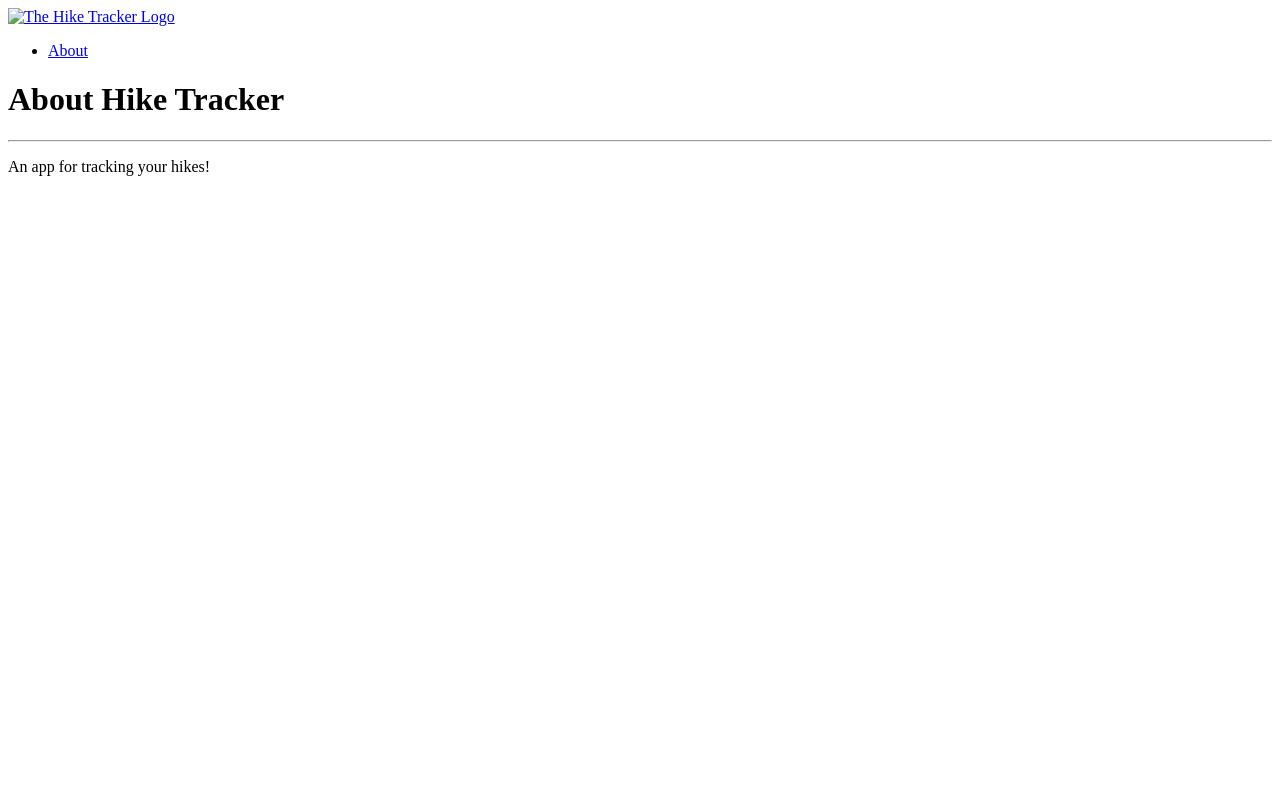
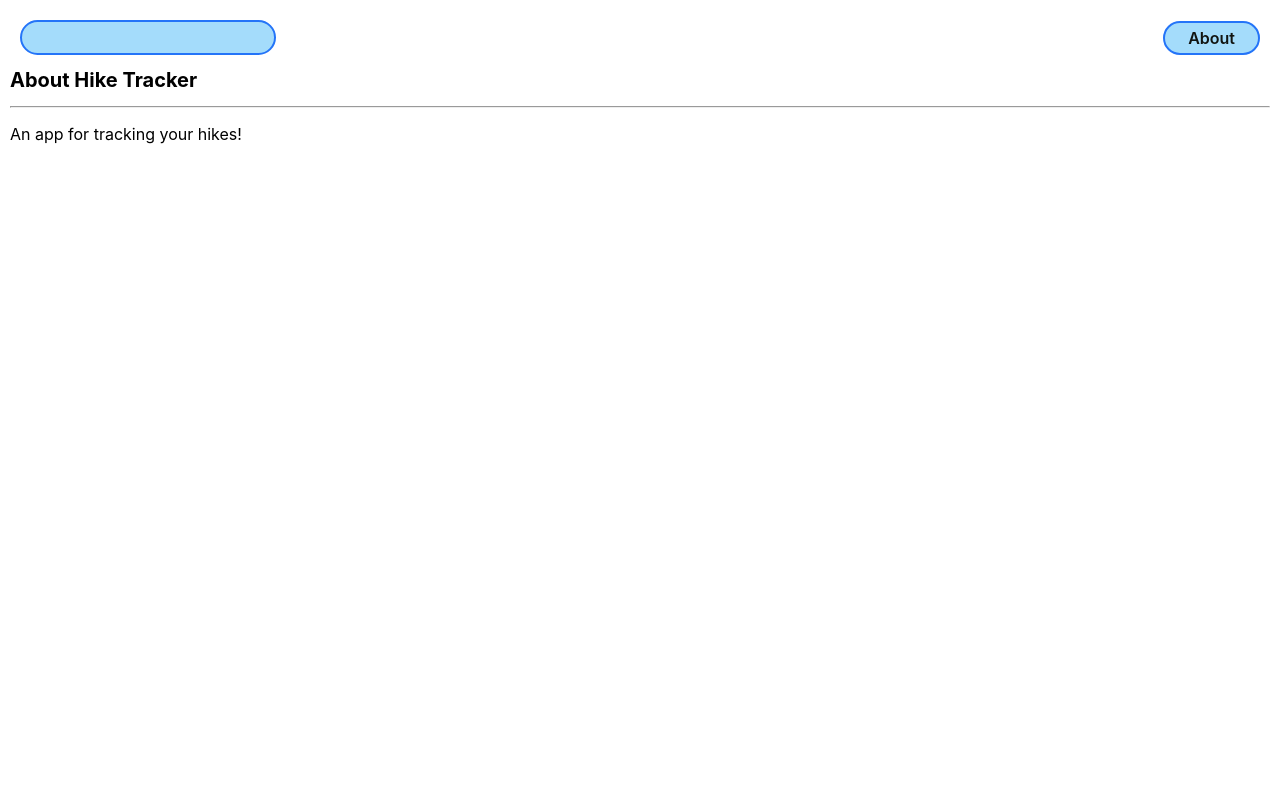
Before and after one commit to michaelmcbride113/hiketracker, a Django app: page /about/ in a window 1280 px wide. Run offline with Django 5.2, Linux system fonts and the light colour scheme.

Commit message:
Added base css

```diff
--- /dev/null
+++ b/main_app/static/css/base.css
@@ -0,0 +1,264 @@
+html {
+    box-sizing: border-box;
+  }
+
+  *,
+  *::before,
+  *::after {
+    box-sizing: inherit;
+  }
+
+  :root {
+    font-size: 62.5%;
+  }
+
+  body {
+    margin: 0;
+    display: flex;
+    flex-direction: column;
+    align-items: center;
+    font-family: -apple-system, BlinkMacSystemFont, 'Segoe UI', 'Roboto',
+      'Oxygen', 'Ubuntu', 'Cantarell', 'Fira Sans', 'Droid Sans',
+      'Helvetica Neue', sans-serif;
+    min-height: 100vh;
+    --nav-bg: rgba(104, 197, 248, 0.7);
+    --nav-bg-ff: rgba(104, 197, 248, 0.9);
+    --borders: rgb(36, 116, 248) solid 2px;
+    --text-color: rgb(17, 20, 17);
+    --link-hover-color: rgb(16, 56, 158);
+    --button-bg: rgb(245, 245, 245);
+    --button-bg-hover: rgb(226, 226, 226);
+    --submit: rgb(26, 128, 0);
+    --warn: rgb(255, 102, 0);
+    --danger: rgb(220, 20, 30);
+    --secondary: rgb(57, 57, 57);
+    --card-box-shadow: 5px 5px 6px -1px #aaa;
+    --font-xtreme: 4.2rem;
+    --font-xxl: 3.6rem;
+    --font-xl: 2.4rem;
+    --font-l: 1.8rem;
+    --font-reg: 1.6rem;
+    --card-border-radius: 6px;
+  }
+
+  header {
+    width: 100%;
+    background: var(--nav-bg-ff); /* rgba(104, 197, 248, .9) */
+    border-bottom: var(--borders);
+  }
+
+  nav {
+    margin: 10px;
+  }
+
+  ul {
+    margin: 0;
+    list-style: none;
+    padding: 0;
+  }
+
+  main {
+    width: 100%;
+    padding: 0 10px;
+  }
+
+  h2 {
+    font-size: var(--font-xl);
+  }
+
+  nav a {
+    text-decoration: none;
+    color: var(--text-color);
+    font-weight: 600;
+    font-size: 16px;
+  }
+
+  nav a:hover {
+    color: var(--link-hover-color);
+  }
+
+  nav ul {
+    display: flex;
+    align-items: center;
+    justify-content: center;
+    flex-wrap: wrap;
+  }
+
+  nav li {
+    padding: 5px 8px;
+  }
+
+  .header-logo-container {
+    margin: auto;
+    padding: 10px 20px 0;
+    max-width: 500px;
+  }
+
+  .page-header {
+    display: flex;
+    align-items: center;
+    margin: 20px;
+  }
+
+  .btn {
+    font-size: var(--font-l);
+    padding: 8px 16px;
+    border-radius: 6px;
+    border-width: 2px;
+    border-style: solid;
+    text-decoration: none;
+    background-color: var(--button-bg);
+    font-weight: 600;
+    cursor: pointer;
+    font-family: inherit;
+    margin-right: 10px;
+  }
+
+  .btn:hover {
+    background-color: var(--button-bg-hover);
+  }
+
+  .submit {
+    color: var(--submit);
+    border-color: var(--submit);
+  }
+
+  .secondary {
+    color: var(--secondary);
+    border-color: var(--secondary);
+  }
+
+  .warn {
+    color: var(--warn);
+    border-color: var(--warn);
+  }
+
+  .danger {
+    color: var(--danger);
+    border-color: var(--danger);
+  }
+
+  .page-header h1 {
+    font-size: var(--font-xxl);
+    margin: 0;
+  }
+
+  .page-header img {
+    height: 40px;
+    margin-left: 15px;
+  }
+
+  .page-header img:first-of-type {
+    margin-left: 20px;
+  }
+
+  .page-content {
+    font-size: var(--font-reg);
+  }
+
+  @media only screen and (min-width: 768px) {
+    header {
+      position: sticky;
+      display: flex;
+      flex-direction: row;
+      top: 0;
+      align-items: center;
+    }
+
+    main {
+      max-width: 1300px;
+      min-height: calc(100vh - 53px);
+    }
+
+    nav,
+    .header-logo-container {
+      margin: 10px 0;
+      padding: 0 15px;
+    }
+
+    .header-logo-container {
+      padding-top: 3px;
+    }
+
+    nav {
+      margin-left: auto;
+      display: flex;
+      justify-content: center;
+    }
+
+    nav ul {
+      flex-wrap: nowrap;
+    }
+
+    .header-logo-container {
+      width: 213px;
+    }
+
+    .page-header h1 {
+      font-size: var(--font-xtreme);
+    }
+
+    .page-header img {
+      height: 50px;
+      margin-left: 20px;
+    }
+
+    .page-header img:first-of-type {
+      margin-left: 25px;
+    }
+
+    @supports (-webkit-backdrop-filter: none) or (backdrop-filter: none) {
+      header {
+        background: var(--nav-bg);
+        -webkit-backdrop-filter: blur(3px);
+        backdrop-filter: blur(3px);
+      }
+    }
+  }
+
+  @media only screen and (min-width: 1024px) {
+    main {
+      min-height: calc(100vh - 55px);
+    }
+
+    header {
+      margin: 20px 20px 0 20px;
+      width: calc(100vw - 40px);
+      max-width: 1920px;
+      top: 20px;
+      background-color: transparent;
+      border-bottom: none;
+    }
+
+    nav,
+    .header-logo-container {
+      margin: 0;
+      background: var(--nav-bg-ff);
+      border: var(--borders);
+      border-radius: 18px;
+    }
+
+    nav {
+      margin-left: auto;
+    }
+
+    .header-logo-container {
+      padding-top: 6px;
+      width: 256px;
+      height: 35px;
+    }
+
+    @supports (-webkit-backdrop-filter: none) or (backdrop-filter: none) {
+      header {
+        -webkit-backdrop-filter: none;
+        backdrop-filter: none;
+      }
+
+      nav,
+      .header-logo-container {
+        background: rgba(104, 197, 248, 0.6);
+        -webkit-backdrop-filter: blur(3px);
+        backdrop-filter: blur(3px);
+      }
+    }
+  }
--- a/main_app/templates/base.html
+++ b/main_app/templates/base.html
@@ -1,3 +1,5 @@
+{% load static %}
+
 <!DOCTYPE html>
 <html lang="en">
   <head>
@@ -6,6 +8,7 @@
     <meta name="viewport" content="width=device-width, initial-scale=1.0" />
     <link rel="shortcut icon" type="image/png" href="" />
     <title>hiketracker</title>
+    <link rel="stylesheet" href="{% static 'css/base.css' %}" />
     {% block head %}
     {% endblock %}
   </head>
@@ -13,7 +16,7 @@
     <header>
       <div class="header-logo-container">
         <a href="/">
-          <img src="" alt="The Hike Tracker Logo" />
+            <!-- <img src="{% static 'images/header-logo.png' %}" alt="The Hike Tracker Logo" /> -->
         </a>
       </div>
       <nav>
```
Also changed, not shown: main_app/static/images/header-logo.png (added).
